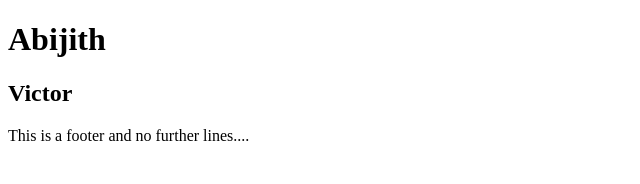
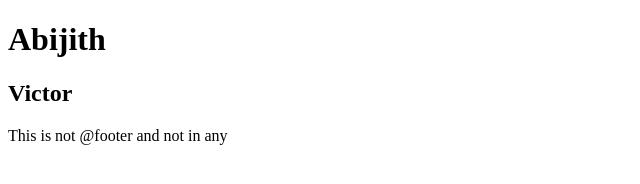
Before and after one commit to AbijithNanthakumar/smallstu, a plain HTML site: page index.html in a window 1280 px wide. Shown: the full height of the page, 0-640 px from the left. Drawn offline with Linux system fonts and the light colour scheme.

Commit message:
New branch footer

```diff
--- a/index.html
+++ b/index.html
@@ -9,6 +9,7 @@
     <h1>Abijith</h1>
     <h2>Victor</h2>
 
-    <footer>This is a footer and no further lines....</footer>
+
+    <footer>This is not @footer and not in any</footer>
 </body>
 </html>
```
